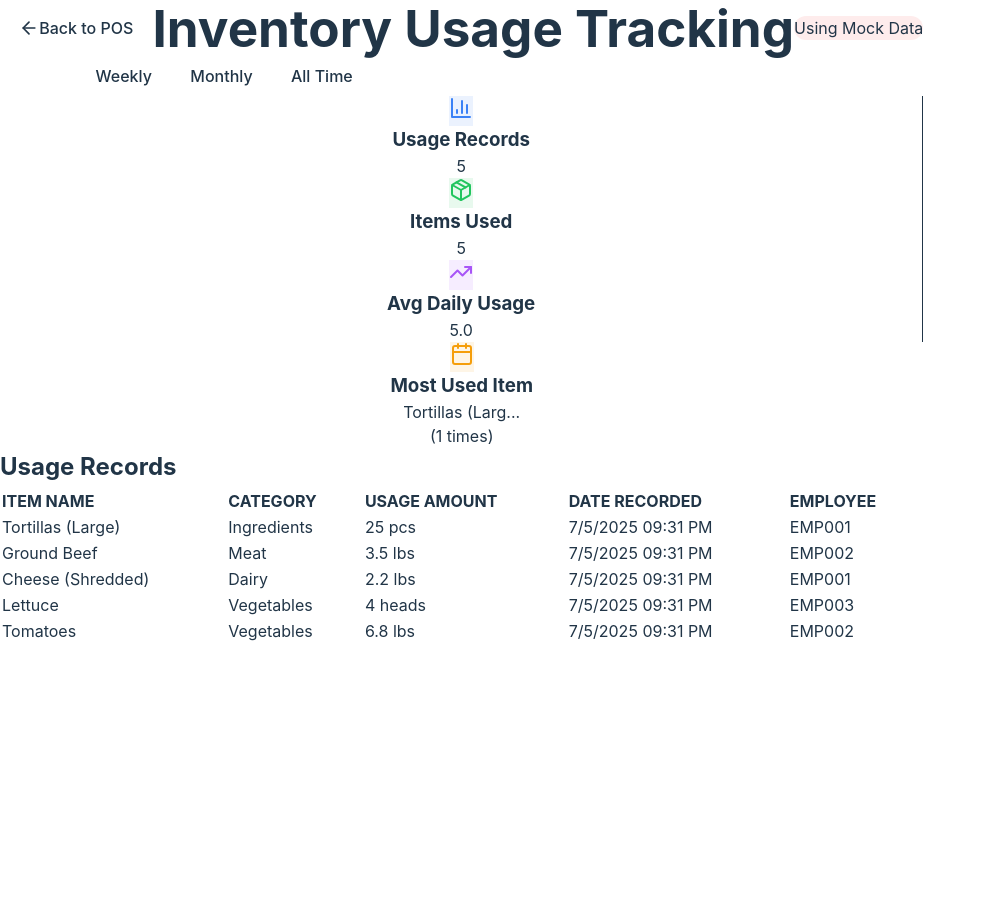
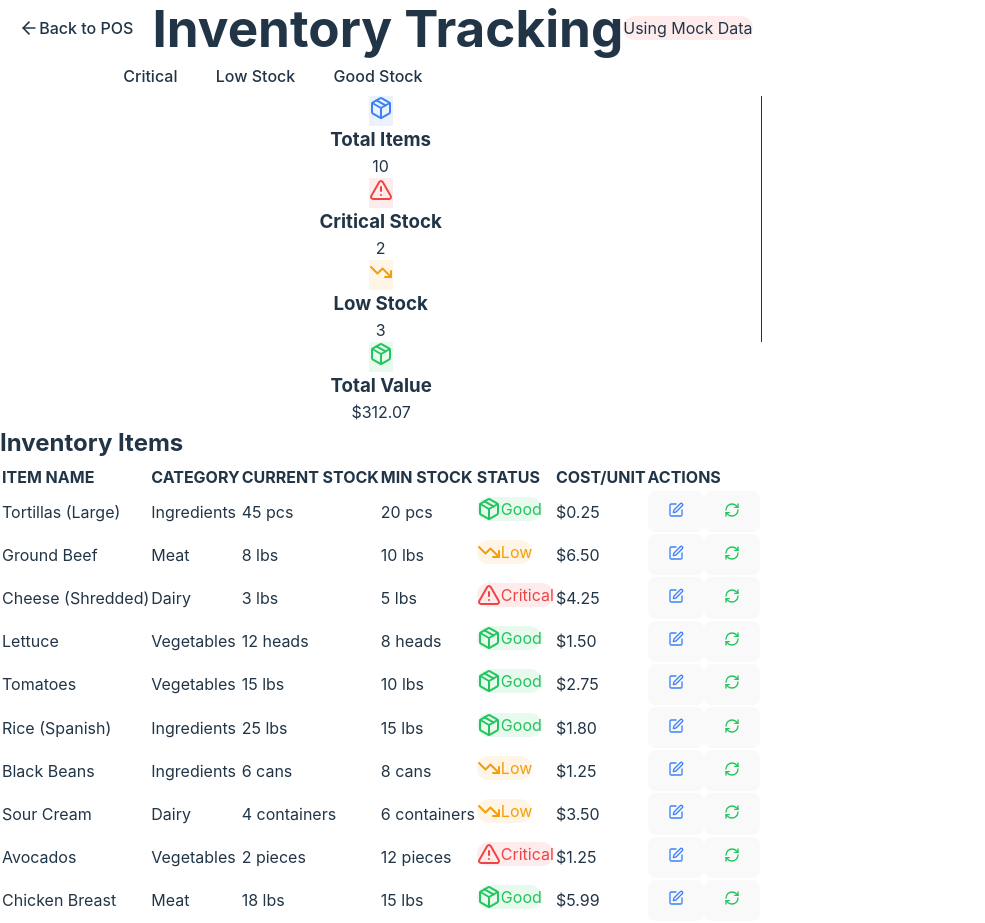
Before and after one commit to Randymor10/POS-tablet, a React (Vite) app: page /inventory-tracking in a window 1280 px wide. Shown: the whole page, without its empty margins (0-985 px from the left). Before the commit the page ends 800 px from the top, so only its background shows below. Built offline with nearby package versions, Linux system fonts and the light colour scheme.

Commit message:
Updated InventoryTrackingPage.tsx

```diff
--- a/src/pages/InventoryTrackingPage.tsx
+++ b/src/pages/InventoryTrackingPage.tsx
@@ -1,36 +1,37 @@
 import React, { useState, useEffect } from 'react';
 import { useNavigate } from 'react-router-dom';
-import { ArrowLeft, Package, TrendingUp, Calendar, BarChart3 } from 'lucide-react';
+import { ArrowLeft, Package, AlertTriangle, TrendingDown, Plus, Edit, RefreshCw } from 'lucide-react';
 
-interface InventoryUsageRecord {
+interface InventoryItem {
   id: number;
-  item_name: string;
+  name: string;
   category: string;
-  usage_amount: number;
+  current_stock: number;
+  min_stock: number;
   unit: string;
-  date_recorded: string;
-  employee_id?: string;
+  cost_per_unit?: number;
+  supplier?: string;
+  last_restocked?: string;
+  status: 'good' | 'low' | 'critical';
 }
 
 const InventoryTrackingPage: React.FC = () => {
   const navigate = useNavigate();
   const [isLoading, setIsLoading] = useState(true);
-  const [filter, setFilter] = useState<'daily' | 'weekly' | 'monthly' | 'all'>('daily');
+  const [filter, setFilter] = useState<'all' | 'critical' | 'low' | 'good'>('all');
 
-  // Mock usage data - showing daily usage records
-  const [usageRecords] = useState<InventoryUsageRecord[]>([
-    { id: 1, item_name: 'Tortillas (Large)', category: 'Ingredients', usage_amount: 25, unit: 'pcs', date_recorded: new Date().toISOString(), employee_id: 'EMP001' },
-    { id: 2, item_name: 'Ground Beef', category: 'Meat', usage_amount: 3.5, unit: 'lbs', date_recorded: new Date().toISOString(), employee_id: 'EMP002' },
-    { id: 3, item_name: 'Cheese (Shredded)', category: 'Dairy', usage_amount: 2.2, unit: 'lbs', date_recorded: new Date().toISOString(), employee_id: 'EMP001' },
-    { id: 4, item_name: 'Lettuce', category: 'Vegetables', usage_amount: 4, unit: 'heads', date_recorded: new Date().toISOString(), employee_id: 'EMP003' },
-    { id: 5, item_name: 'Tomatoes', category: 'Vegetables', usage_amount: 6.8, unit: 'lbs', date_recorded: new Date().toISOString(), employee_id: 'EMP002' },
-    { id: 6, item_name: 'Rice (Spanish)', category: 'Ingredients', usage_amount: 8.5, unit: 'lbs', date_recorded: new Date(Date.now() - 24 * 60 * 60 * 1000).toISOString(), employee_id: 'EMP001' },
-    { id: 7, item_name: 'Black Beans', category: 'Ingredients', usage_amount: 12, unit: 'cans', date_recorded: new Date(Date.now() - 24 * 60 * 60 * 1000).toISOString(), employee_id: 'EMP002' },
-    { id: 8, item_name: 'Sour Cream', category: 'Dairy', usage_amount: 3, unit: 'containers', date_recorded: new Date(Date.now() - 48 * 60 * 60 * 1000).toISOString(), employee_id: 'EMP003' },
-    { id: 9, item_name: 'Avocados', category: 'Vegetables', usage_amount: 18, unit: 'pieces', date_recorded: new Date(Date.now() - 48 * 60 * 60 * 1000).toISOString(), employee_id: 'EMP001' },
-    { id: 10, item_name: 'Chicken Breast', category: 'Meat', usage_amount: 5.2, unit: 'lbs', date_recorded: new Date(Date.now() - 72 * 60 * 60 * 1000).toISOString(), employee_id: 'EMP002' },
-    { id: 11, item_name: 'Tortillas (Large)', category: 'Ingredients', usage_amount: 30, unit: 'pcs', date_recorded: new Date(Date.now() - 72 * 60 * 60 * 1000).toISOString(), employee_id: 'EMP003' },
-    { id: 12, item_name: 'Ground Beef', category: 'Meat', usage_amount: 4.1, unit: 'lbs', date_recorded: new Date(Date.now() - 96 * 60 * 60 * 1000).toISOString(), employee_id: 'EMP001' },
+  // Mock inventory data
+  const [inventoryItems] = useState<InventoryItem[]>([
+    { id: 1, name: 'Tortillas (Large)', category: 'Ingredients', current_stock: 45, min_stock: 20, unit: 'pcs', cost_per_unit: 0.25, supplier: 'Local Bakery', status: 'good' },
+    { id: 2, name: 'Ground Beef', category: 'Meat', current_stock: 8, min_stock: 10, unit: 'lbs', cost_per_unit: 6.50, supplier: 'Meat Co.', status: 'low' },
+    { id: 3, name: 'Cheese (Shredded)', category: 'Dairy', current_stock: 3, min_stock: 5, unit: 'lbs', cost_per_unit: 4.25, supplier: 'Dairy Farm', status: 'critical' },
+    { id: 4, name: 'Lettuce', category: 'Vegetables', current_stock: 12, min_stock: 8, unit: 'heads', cost_per_unit: 1.50, supplier: 'Fresh Produce', status: 'good' },
+    { id: 5, name: 'Tomatoes', category: 'Vegetables', current_stock: 15, min_stock: 10, unit: 'lbs', cost_per_unit: 2.75, supplier: 'Fresh Produce', status: 'good' },
+    { id: 6, name: 'Rice (Spanish)', category: 'Ingredients', current_stock: 25, min_stock: 15, unit: 'lbs', cost_per_unit: 1.80, supplier: 'Grain Supply', status: 'good' },
+    { id: 7, name: 'Black Beans', category: 'Ingredients', current_stock: 6, min_stock: 8, unit: 'cans', cost_per_unit: 1.25, supplier: 'Canned Goods Co.', status: 'low' },
+    { id: 8, name: 'Sour Cream', category: 'Dairy', current_stock: 4, min_stock: 6, unit: 'containers', cost_per_unit: 3.50, supplier: 'Dairy Farm', status: 'low' },
+    { id: 9, name: 'Avocados', category: 'Vegetables', current_stock: 2, min_stock: 12, unit: 'pieces', cost_per_unit: 1.25, supplier: 'Fresh Produce', status: 'critical' },
+    { id: 10, name: 'Chicken Breast', category: 'Meat', current_stock: 18, min_stock: 15, unit: 'lbs', cost_per_unit: 5.99, supplier: 'Meat Co.', status: 'good' },
   ]);
 
   useEffect(() => {
@@ -41,40 +42,37 @@ const InventoryTrackingPage: React.FC = () => {
     return () => clearTimeout(timer);
   }, []);
 
-  const getFilteredRecords = () => {
-    const now = new Date();
-    return usageRecords.filter(record => {
-      const recordDate = new Date(record.date_recorded);
+  const filteredItems = inventoryItems.filter(item => {
+    if (filter === 'all') return true;
+    return item.status === filter;
+  });
 
-      switch (filter) {
-        case 'daily':
-          return recordDate.toDateString() === now.toDateString();
-        case 'weekly':
-          const weekAgo = new Date(now.getTime() - 7 * 24 * 60 * 60 * 1000);
-          return recordDate >= weekAgo;
-        case 'monthly':
-          const monthAgo = new Date(now.getTime() - 30 * 24 * 60 * 60 * 1000);
-          return recordDate >= monthAgo;
+  const criticalItems = inventoryItems.filter(item => item.status === 'critical').length;
+  const lowStockItems = inventoryItems.filter(item => item.status === 'low').length;
+  const totalItems = inventoryItems.length;
+  const totalValue = inventoryItems.reduce((sum, item) => sum + (item.current_stock * (item.cost_per_unit || 0)), 0);
+
+  const getStatusColor = (status: string) => {
+    switch (status) {
+      case 'critical':
+        return { bg: 'rgba(239, 68, 68, 0.1)', text: '#ef4444' };
+      case 'low':
+        return { bg: 'rgba(245, 158, 11, 0.1)', text: '#f59e0b' };
       default:
-          return true;
+        return { bg: 'rgba(34, 197, 94, 0.1)', text: '#22c55e' };
     }
-    });
   };
 
-  const filteredRecords = getFilteredRecords();
-  const totalUsageRecords = filteredRecords.length;
-  const totalItems = new Set(filteredRecords.map(record => record.item_name)).size;
-  const averageDailyUsage = filteredRecords.length > 0 ? filteredRecords.length / Math.max(1, filter === 'daily' ? 1 : filter === 'weekly' ? 7 : 30) : 0;
-
-  // Find most used item
-  const itemUsageCounts = filteredRecords.reduce((acc, record) => {
-    acc[record.item_name] = (acc[record.item_name] || 0) + 1;
-    return acc;
-  }, {} as Record<string, number>);
-
-  const mostUsedItem = Object.entries(itemUsageCounts).reduce((max, [item, count]) =>
-    count > max.count ? { item, count } : max, { item: 'None', count: 0 }
-  );
+  const getStatusIcon = (status: string) => {
+    switch (status) {
+      case 'critical':
+        return <AlertTriangle className="w-4 h-4" />;
+      case 'low':
+        return <TrendingDown className="w-4 h-4" />;
+      default:
+        return <Package className="w-4 h-4" />;
+    }
+  };
 
   return (
     <div className="min-h-screen" style={{ backgroundColor: 'var(--bg-primary)', color: 'var(--text-primary)' }}>
@@ -93,7 +91,7 @@ const InventoryTrackingPage: React.FC = () => {
             Back to POS
           </button>
           <h1 className="text-2xl font-bold" style={{ color: 'var(--text-primary)' }}>
-            Inventory Usage Tracking
+            Inventory Tracking
           </h1>
           <div className="px-3 py-1 rounded-full text-sm" style={{
             backgroundColor: 'rgba(239, 68, 68, 0.1)',
@@ -106,10 +104,10 @@ const InventoryTrackingPage: React.FC = () => {
         {/* Filter Buttons */}
         <div className="flex gap-2 mb-6">
           {[
-            { key: 'daily', label: 'Daily' },
-            { key: 'weekly', label: 'Weekly' },
-            { key: 'monthly', label: 'Monthly' },
-            { key: 'all', label: 'All Time' },
+            { key: 'all', label: 'All Items' },
+            { key: 'critical', label: 'Critical' },
+            { key: 'low', label: 'Low Stock' },
+            { key: 'good', label: 'Good Stock' },
           ].map(({ key, label }) => (
             <button
               key={key}
@@ -136,22 +134,52 @@ const InventoryTrackingPage: React.FC = () => {
           border: '1px solid var(--border-color)'
         }}>
           <div className="grid grid-cols-1 md:grid-cols-4 divide-x" style={{ borderColor: 'var(--border-color)' }}>
-            {/* Total Usage Records Column */}
+            {/* Total Items Column */}
             <div className="p-6 text-center">
               <div className="flex justify-center mb-3">
                 <div className="p-2 rounded-lg" style={{ backgroundColor: 'rgba(59, 130, 246, 0.1)' }}>
-                  <BarChart3 className="w-6 h-6" style={{ color: '#3b82f6' }} />
+                  <Package className="w-6 h-6" style={{ color: '#3b82f6' }} />
                 </div>
               </div>
               <h3 className="text-sm font-medium mb-2" style={{ color: 'var(--text-muted)' }}>
-                Usage Records
+                Total Items
               </h3>
               <p className="text-2xl font-bold" style={{ color: 'var(--text-primary)' }}>
-                {totalUsageRecords}
+                {totalItems}
               </p>
             </div>
 
-            {/* Unique Items Used Column */}
+            {/* Critical Stock Column */}
+            <div className="p-6 text-center">
+              <div className="flex justify-center mb-3">
+                <div className="p-2 rounded-lg" style={{ backgroundColor: 'rgba(239, 68, 68, 0.1)' }}>
+                  <AlertTriangle className="w-6 h-6" style={{ color: '#ef4444' }} />
+                </div>
+              </div>
+              <h3 className="text-sm font-medium mb-2" style={{ color: 'var(--text-muted)' }}>
+                Critical Stock
+              </h3>
+              <p className="text-2xl font-bold" style={{ color: 'var(--text-primary)' }}>
+                {criticalItems}
+              </p>
+            </div>
+
+            {/* Low Stock Column */}
+            <div className="p-6 text-center">
+              <div className="flex justify-center mb-3">
+                <div className="p-2 rounded-lg" style={{ backgroundColor: 'rgba(245, 158, 11, 0.1)' }}>
+                  <TrendingDown className="w-6 h-6" style={{ color: '#f59e0b' }} />
+                </div>
+              </div>
+              <h3 className="text-sm font-medium mb-2" style={{ color: 'var(--text-muted)' }}>
+                Low Stock
+              </h3>
+              <p className="text-2xl font-bold" style={{ color: 'var(--text-primary)' }}>
+                {lowStockItems}
+              </p>
+            </div>
+
+            {/* Total Value Column */}
             <div className="p-6 text-center">
               <div className="flex justify-center mb-3">
                 <div className="p-2 rounded-lg" style={{ backgroundColor: 'rgba(34, 197, 94, 0.1)' }}>
@@ -159,56 +187,23 @@ const InventoryTrackingPage: React.FC = () => {
                 </div>
               </div>
               <h3 className="text-sm font-medium mb-2" style={{ color: 'var(--text-muted)' }}>
-                Items Used
+                Total Value
               </h3>
               <p className="text-2xl font-bold" style={{ color: 'var(--text-primary)' }}>
-                {totalItems}
-              </p>
-            </div>
-
-            {/* Average Daily Usage Column */}
-            <div className="p-6 text-center">
-              <div className="flex justify-center mb-3">
-                <div className="p-2 rounded-lg" style={{ backgroundColor: 'rgba(168, 85, 247, 0.1)' }}>
-                  <TrendingUp className="w-6 h-6" style={{ color: '#a855f7' }} />
-                </div>
-              </div>
-              <h3 className="text-sm font-medium mb-2" style={{ color: 'var(--text-muted)' }}>
-                Avg Daily Usage
-              </h3>
-              <p className="text-2xl font-bold" style={{ color: 'var(--text-primary)' }}>
-                {averageDailyUsage.toFixed(1)}
-              </p>
-            </div>
-
-            {/* Most Used Item Column */}
-            <div className="p-6 text-center">
-              <div className="flex justify-center mb-3">
-                <div className="p-2 rounded-lg" style={{ backgroundColor: 'rgba(245, 158, 11, 0.1)' }}>
-                  <Calendar className="w-6 h-6" style={{ color: '#f59e0b' }} />
-                </div>
-              </div>
-              <h3 className="text-sm font-medium mb-2" style={{ color: 'var(--text-muted)' }}>
-                Most Used Item
-              </h3>
-              <p className="text-lg font-bold" style={{ color: 'var(--text-primary)' }}>
-                {mostUsedItem.item.length > 15 ? mostUsedItem.item.substring(0, 15) + '...' : mostUsedItem.item}
-              </p>
-              <p className="text-sm" style={{ color: 'var(--text-muted)' }}>
-                ({mostUsedItem.count} times)
+                ${totalValue.toFixed(2)}
               </p>
             </div>
           </div>
         </div>
 
-        {/* Usage Records Table */}
+        {/* Inventory Table */}
         <div className="rounded-lg shadow overflow-hidden" style={{
           backgroundColor: 'var(--bg-secondary)',
           border: '1px solid var(--border-color)'
         }}>
           <div className="px-6 py-4 flex justify-between items-center" style={{ borderBottom: '1px solid var(--border-color)' }}>
             <h2 className="text-lg font-semibold" style={{ color: 'var(--text-primary)' }}>
-              Usage Records
+              Inventory Items
             </h2>
             <button
               className="flex items-center gap-2 px-4 py-2 rounded-lg font-medium transition-all"
@@ -218,19 +213,19 @@ const InventoryTrackingPage: React.FC = () => {
                 border: 'none'
               }}
             >
-              <Package size={16} />
-              Record Usage
+              <Plus size={16} />
+              Add Item
             </button>
           </div>
 
           {isLoading ? (
             <div className="p-8 text-center">
               <div className="animate-spin rounded-full h-8 w-8 border-b-2 mx-auto" style={{ borderColor: 'var(--accent-primary)' }}></div>
-              <p className="mt-2" style={{ color: 'var(--text-muted)' }}>Loading usage data...</p>
+              <p className="mt-2" style={{ color: 'var(--text-muted)' }}>Loading inventory data...</p>
             </div>
-          ) : filteredRecords.length === 0 ? (
+          ) : filteredItems.length === 0 ? (
             <div className="p-8 text-center" style={{ color: 'var(--text-muted)' }}>
-              No usage records found for the selected period.
+              No items found for the selected filter.
             </div>
           ) : (
             <div className="overflow-x-auto">
@@ -244,42 +239,81 @@ const InventoryTrackingPage: React.FC = () => {
                       Category
                     </th>
                     <th className="px-6 py-3 text-left text-xs font-medium uppercase tracking-wider" style={{ color: 'var(--text-muted)' }}>
-                      Usage Amount
+                      Current Stock
                     </th>
                     <th className="px-6 py-3 text-left text-xs font-medium uppercase tracking-wider" style={{ color: 'var(--text-muted)' }}>
-                      Date Recorded
+                      Min Stock
                     </th>
                     <th className="px-6 py-3 text-left text-xs font-medium uppercase tracking-wider" style={{ color: 'var(--text-muted)' }}>
-                      Employee
+                      Status
+                    </th>
+                    <th className="px-6 py-3 text-left text-xs font-medium uppercase tracking-wider" style={{ color: 'var(--text-muted)' }}>
+                      Cost/Unit
+                    </th>
+                    <th className="px-6 py-3 text-left text-xs font-medium uppercase tracking-wider" style={{ color: 'var(--text-muted)' }}>
+                      Actions
                     </th>
                   </tr>
                 </thead>
                 <tbody style={{ backgroundColor: 'var(--bg-secondary)' }}>
-                  {filteredRecords.map((record, index) => (
+                  {filteredItems.map((item, index) => {
+                    const statusColors = getStatusColor(item.status);
+                    return (
                       <tr
-                      key={record.id}
+                        key={item.id}
                         className="hover:opacity-80 transition-opacity"
                         style={{
-                        borderBottom: index < filteredRecords.length - 1 ? '1px solid var(--border-color)' : 'none'
+                          borderBottom: index < filteredItems.length - 1 ? '1px solid var(--border-color)' : 'none'
                         }}
                       >
                         <td className="px-6 py-4 whitespace-nowrap text-sm font-medium" style={{ color: 'var(--text-primary)' }}>
-                        {record.item_name}
+                          {item.name}
                         </td>
                         <td className="px-6 py-4 whitespace-nowrap text-sm" style={{ color: 'var(--text-secondary)' }}>
-                        {record.category}
+                          {item.category}
                         </td>
                         <td className="px-6 py-4 whitespace-nowrap text-sm" style={{ color: 'var(--text-primary)' }}>
-                        {record.usage_amount} {record.unit}
+                          {item.current_stock} {item.unit}
                         </td>
                         <td className="px-6 py-4 whitespace-nowrap text-sm" style={{ color: 'var(--text-secondary)' }}>
-                        {new Date(record.date_recorded).toLocaleDateString()} {new Date(record.date_recorded).toLocaleTimeString([], { hour: '2-digit', minute: '2-digit' })}
+                          {item.min_stock} {item.unit}
+                        </td>
+                        <td className="px-6 py-4 whitespace-nowrap">
+                          <span
+                            className="inline-flex items-center gap-1 px-2.5 py-0.5 rounded-full text-xs font-medium"
+                            style={{
+                              backgroundColor: statusColors.bg,
+                              color: statusColors.text
+                            }}
+                          >
+                            {getStatusIcon(item.status)}
+                            {item.status.charAt(0).toUpperCase() + item.status.slice(1)}
+                          </span>
                         </td>
                         <td className="px-6 py-4 whitespace-nowrap text-sm" style={{ color: 'var(--text-primary)' }}>
-                        {record.employee_id || 'N/A'}
+                          ${item.cost_per_unit?.toFixed(2) || 'N/A'}
+                        </td>
+                        <td className="px-6 py-4 whitespace-nowrap text-sm">
+                          <div className="flex gap-2">
+                            <button
+                              className="transition-colors"
+                              style={{ color: '#3b82f6' }}
+                              title="Edit item"
+                            >
+                              <Edit size={16} />
+                            </button>
+                            <button
+                              className="transition-colors"
+                              style={{ color: '#22c55e' }}
+                              title="Restock item"
+                            >
+                              <RefreshCw size={16} />
+                            </button>
+                          </div>
                         </td>
                       </tr>
-                  ))}
+                    );
+                  })}
                 </tbody>
               </table>
             </div>
```
Lines whose indentation alone changed are shown as unchanged.
